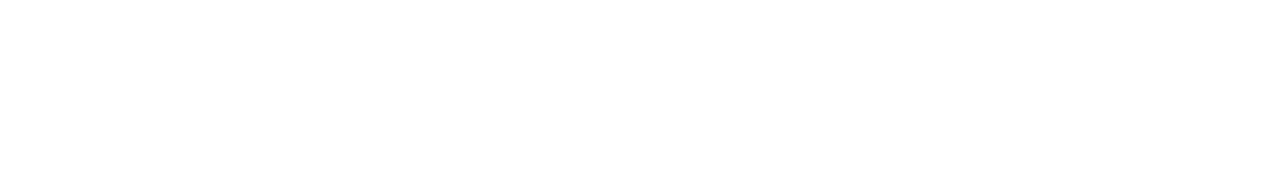
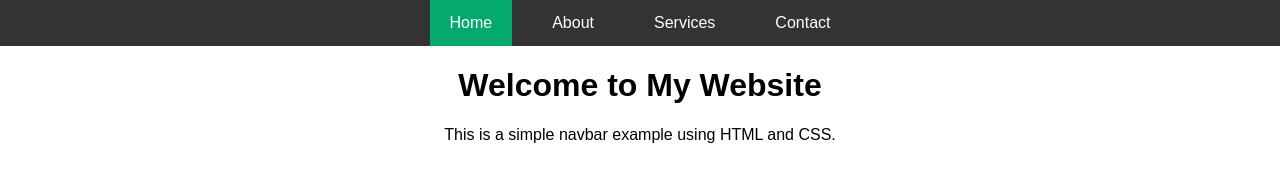
Before and after one commit to Shaheer-Dev/project1, a plain HTML site: page index.html in a window 1280 px wide. Drawn offline with Linux system fonts and the light colour scheme.

Commit message:
changing navbar

```diff
--- a/index.html
+++ b/index.html
@@ -3,9 +3,23 @@
 <head>
     <meta charset="UTF-8">
     <meta name="viewport" content="width=device-width, initial-scale=1.0">
-    <title>Document</title>
+    <title>Simple Navbar</title>
+    <link rel="stylesheet" href="style.css">
 </head>
 <body>
 
+    <nav>
+        <div class="navbar">
+            <a href="#" class="active">Home</a>
+            <a href="#">About</a>
+            <a href="#">Services</a>
+            <a href="#">Contact</a>
+        </div>
+    </nav>
+
+    <!-- Your page content goes here -->
+    <h1>Welcome to My Website</h1>
+    <p>This is a simple navbar example using HTML and CSS.</p>
+
 </body>
 </html>
```
